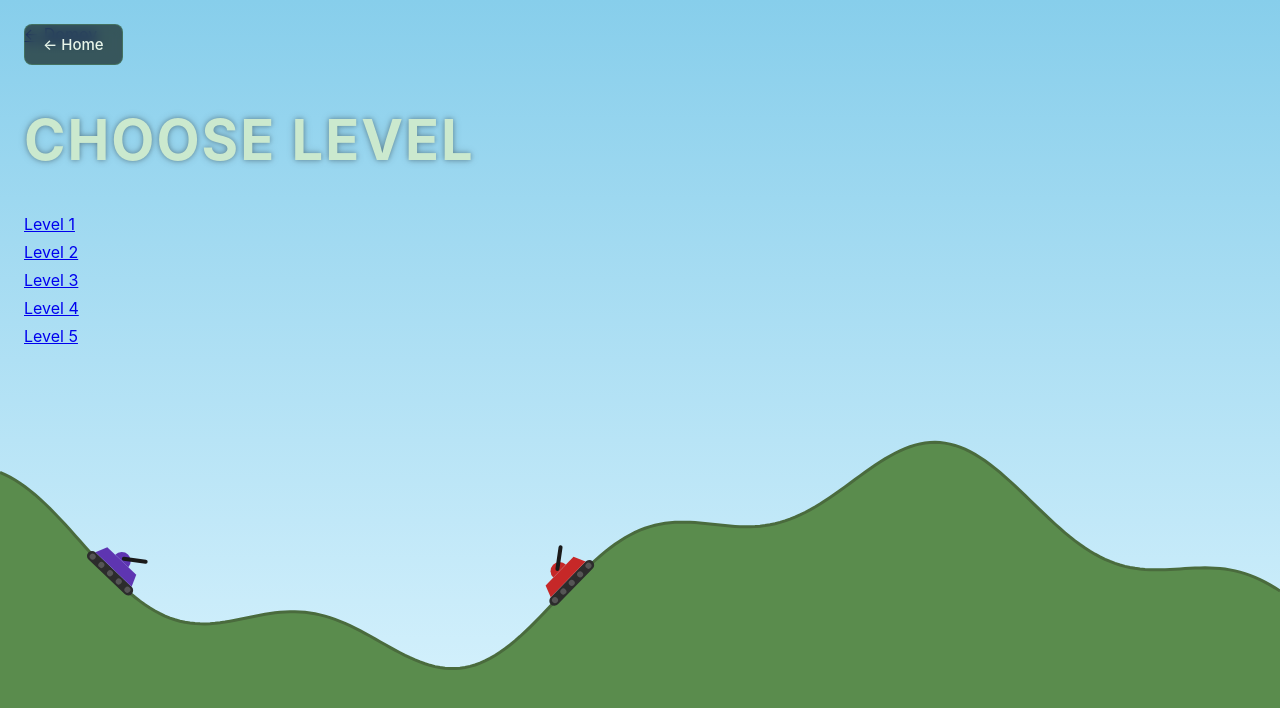
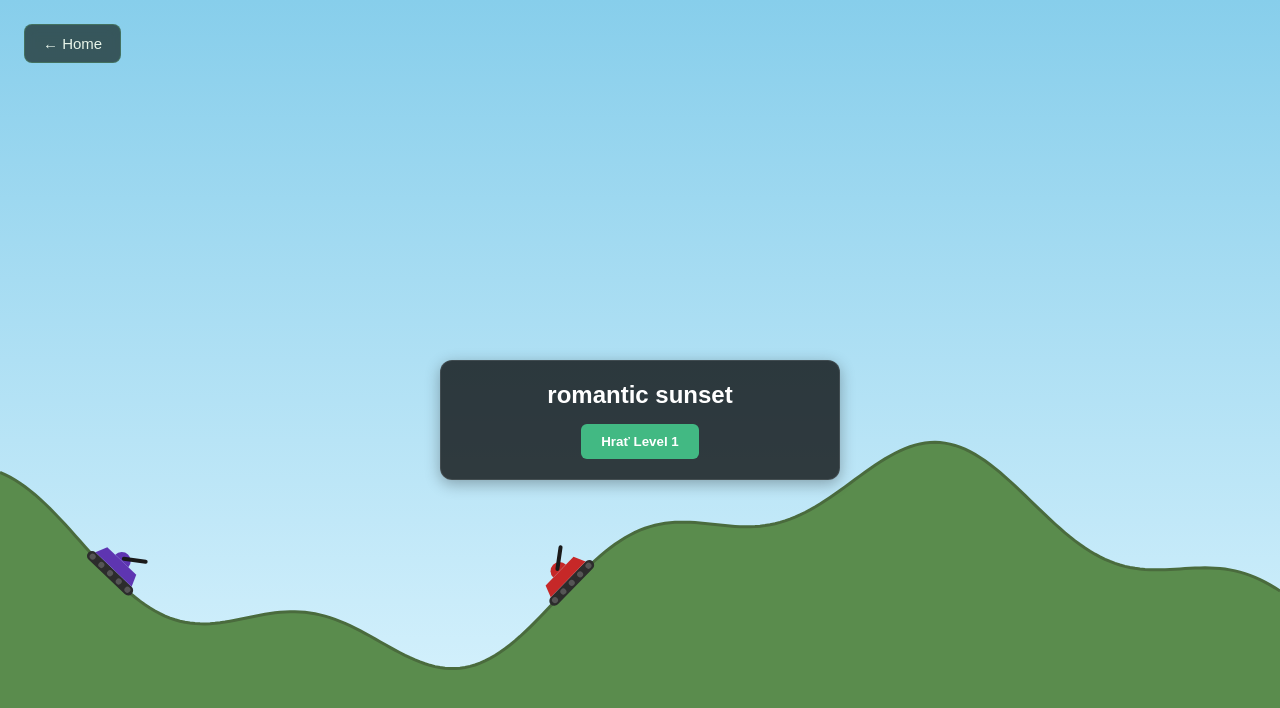
Before and after one commit to hoffmennn/tanks-game, a Vue app: page /levels in a window 1280 px wide. Shown: the top 708 px of the page. Built offline with nearby package versions, Linux system fonts and the light colour scheme.

Commit message:
nacitavanie levelov z levels.json

```diff
--- a/src/router/index.js
+++ b/src/router/index.js
@@ -11,7 +11,7 @@ const routes = [
   { path: "/levels", component: Levels },
   { path: "/how-to-play", component: HowToPlay },
   { path: "/stats", component: Stats },
-  { path: "/game", name: 'game', component: Game }
+  { path: "/game/:id", name: 'game', component: Game , props: true },
 ]
 
 export default createRouter({
--- a/src/views/Levels.vue
+++ b/src/views/Levels.vue
@@ -1,45 +1,76 @@
 <script setup>
   import HomeButton from '@/components/HomeButton.vue'
 
-  const levels = [1, 2, 3, 4, 5]
+  import levelsData from '@/game_engine/configs/levels.json'
+  const levels = levelsData;
 </script>
 
 <template>
-  <section class="levels">
-    <RouterLink to="/" class="back">← Domov</RouterLink>
-
-    <h1>Choose level</h1>
-
+  <div class="levels-page">
     <HomeButton />
-
-    <ul>
-      <li v-for="level in levels" :key="level">
-        <RouterLink :to="`/levels/${level}`">
-          Level {{ level }}
-        </RouterLink>
-      </li>
-    </ul>
-  </section>
+    <div class="levels-grid">
+      <div v-for="level in levels" :key="level.id" class="level-card">
+        <h3>{{ level.name }}</h3>
+        <router-link :to="'/game/' + level.id">
+          <button class="play-button">Hrať Level {{ level.id }}</button>
+        </router-link>
+      </div>
+    </div>
+  </div>
 </template>
 
-
-
 <style scoped>
-.levels {
-  padding: 24px;
+/* Kontajner pre celú stránku na vycentrovanie obsahu */
+.levels-page {
+  display: flex;
+  flex-direction: column;
+  align-items: center;
+  justify-content: center;
+  min-height: 100vh;
+  padding: 20px;
+  font-family: sans-serif;
 }
 
-.back {
-  display: inline-block;
-  margin-bottom: 16px;
+/* Zoradenie kariet pod seba */
+.levels-grid {
+  display: flex;
+  flex-direction: column;
+  gap: 20px; /* Medzera medzi levelmi */
+  width: 100%;
+  max-width: 400px; /* Maximálna šírka zoznamu */
 }
 
-ul {
-  padding: 0;
-  list-style: none;
+/* Štýl pre jednotlivé karty levelov */
+.level-card {
+  background-color: rgba(0, 0, 0, 0.75); /* Čierna s 0.75 priehľadnosťou */
+  color: white;
+  padding: 20px;
+  border-radius: 12px;
+  text-align: center;
+  border: 1px solid rgba(255, 255, 255, 0.1);
+  box-shadow: 0 4px 15px rgba(0, 0, 0, 0.3);
 }
 
-li {
-  margin-bottom: 8px;
+.level-card h3 {
+  margin: 0 0 15px 0;
+  font-size: 1.5rem;
 }
+
+/* Jednoduchý štýl pre tlačidlo */
+.play-button {
+  background-color: #42b983; /* Vue zelená */
+  color: white;
+  border: none;
+  padding: 10px 20px;
+  border-radius: 6px;
+  cursor: pointer;
+  font-weight: bold;
+  transition: transform 0.2s, background-color 0.2s;
+}
+
+.play-button:hover {
+  background-color: #3aa876;
+  transform: scale(1.05);
+}
+
 </style>
```
